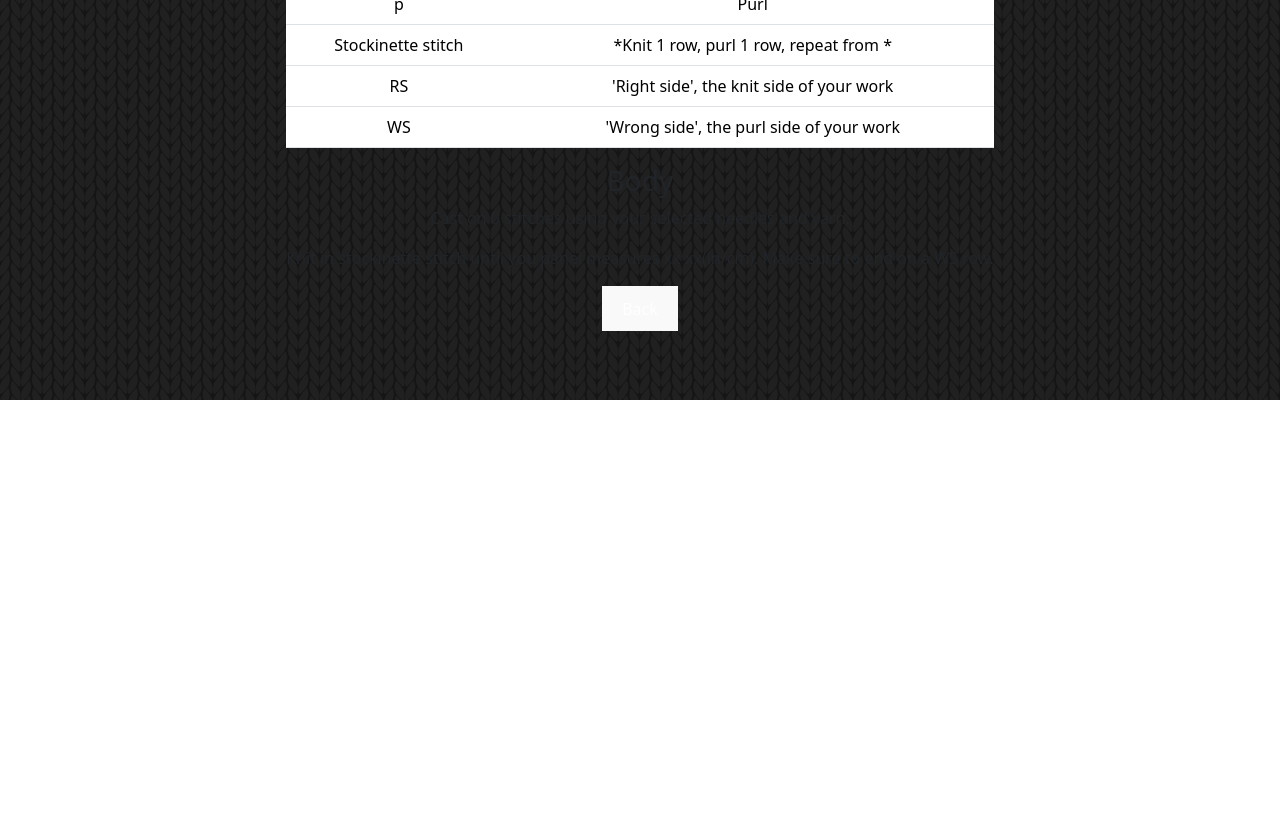
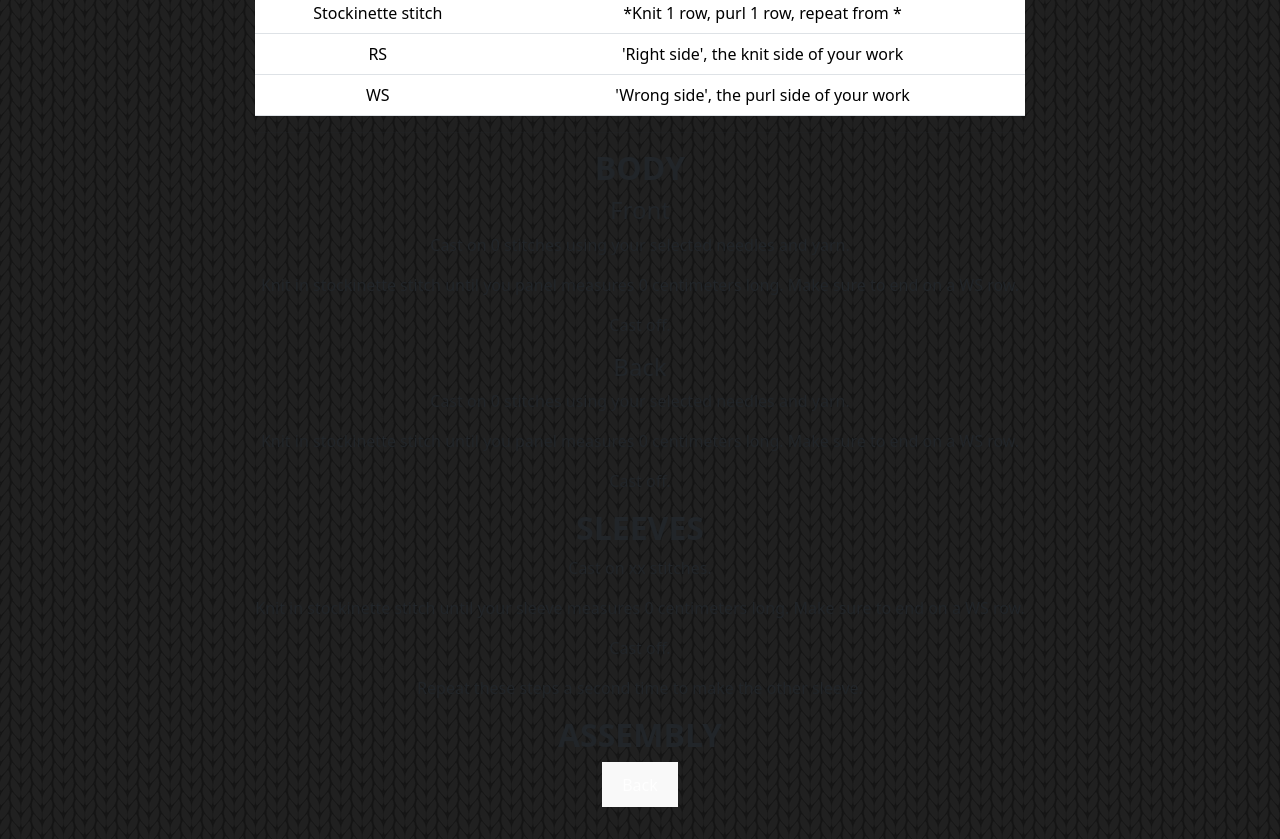
Before and after one commit to b-shearon/knit-app, a React (Vite) app: page /pattern in a window 1280 px wide. Shown: the part 400-1239 px from the top of the page. Before the commit the page ends 800 px from the top, so only its background shows below. Built offline with nearby package versions, Linux system fonts and the light colour scheme.

Commit message:
Added to final pattern calculations

```diff
--- a/src/App.jsx
+++ b/src/App.jsx
@@ -3,7 +3,7 @@ import Home from "./Home";
 import Measure from './Measure';
 import Pattern from './Pattern.jsx';
 import './App.css'
-import { useEffect, useState, useContext } from "react";
+import { useState, useContext } from "react";
 import {Routes, Route} from 'react-router-dom';
 import UnitsContext from "./contexts/UnitsContext.js";
 import ProgressBar from 'react-bootstrap/ProgressBar';
@@ -23,9 +23,9 @@ function App() {
 
   //User measurements
   const [chest, setChest] = useState(0);
+  const [length, setLength] = useState(0);
   const [neck, setNeck] = useState(0);
   const [armhole, setArmhole] = useState(0);
-  const [length, setLength] = useState(0);
   const [sleeve, setSleeve] = useState(0);
 
   return (
@@ -37,7 +37,7 @@ function App() {
           <Route path="/" element={<Home setProg = {setProg}/>}/>
           <Route path="/gauge" element={<Gauge setProg = {setProg} sts = {sts} setSts = {setSts} rows = {rows} setRows = {setRows}/>} />
           <Route path="/measure" element={<Measure units = {units} setProg = {setProg} chest = {chest} setChest = {setChest} neck = {neck} setNeck = {setNeck} armhole = {armhole} setArmhole = {setArmhole} length = {length} setLength = {setLength}/>} />
-          <Route path="/pattern" element={<Pattern setProg = {setProg} sts = {sts} rows = {rows} chest = {chest} neck = {neck} armhole = {armhole}/>}/>
+          <Route path="/pattern" element={<Pattern setProg = {setProg} sts = {sts} rows = {rows} chest = {chest} length = {length} neck = {neck} armhole = {armhole}/>}/>
         </Routes>
       </UnitsContext.Provider>
     </>
--- a/src/Gauge.jsx
+++ b/src/Gauge.jsx
@@ -1,7 +1,7 @@
 import { useContext } from "react";
 import Form from 'react-bootstrap/Form';
 import { Link } from 'react-router-dom';
-import { Card, Button, Col, Row } from "react-bootstrap";
+import { Col, Row } from "react-bootstrap";
 import UnitsContext from "./contexts/UnitsContext.js";
 
 export default function Gauge(props) {
--- a/src/Pattern.jsx
+++ b/src/Pattern.jsx
@@ -1,8 +1,11 @@
-import * as React from 'react';
+import UnitsContext from "./contexts/UnitsContext.js";
+import { useContext } from "react";
 import { Link } from 'react-router-dom';
-import './App.css'
 
 export default function Pattern(props) {
+
+  //Selected units to use throughout pattern
+  const selectedUnits = useContext(UnitsContext);
 
   //Set the users current progress through the questions
   props.setProg(100);
@@ -12,7 +15,7 @@ export default function Pattern(props) {
         <div>
             <h1 style={{marginTop: 70}}>Pattern</h1>
             <hr/>
-            <h3>Abbreviations</h3>
+            <h2>Abbreviations</h2>
             <table class="table">
               <thead>
                 <tr>
@@ -47,10 +50,41 @@ export default function Pattern(props) {
                 </tr>
               </tbody>
             </table>
+            <hr/>
 
-            <h3>Body</h3>
-            <p>Cast on {props.chest * props.sts} stitches using your selected needles and yarn.</p>
-            <p>Knit in stockinette stitch until you panel measures xx xx(in/cm). Make sure to end on a WS row.</p>
+            <h2 style = {{fontWeight: "bold"}}>BODY</h2>
+            <h4>Front</h4>
+            <p>Cast on {selectedUnits.units === "metric" ?
+                        Math.floor(props.chest * (props.sts / 10)) + " " :
+                        Math.floor(props.chest * (props.sts / 4)) + " "}
+               stitches using your selected needles and yarn.</p>
+            <p>Knit in stockinette stitch until you panel measures {selectedUnits.units === "metric" ?
+                        props.length + " centimeters " :
+                        props.length + " inches "
+                      }long. Make sure to end on a WS row.</p>
+            <p>Cast off.</p>
+
+            <h4>Back</h4>
+            <p>Cast on {selectedUnits.units === "metric" ?
+                        Math.floor(props.chest * (props.sts / 10)) + " " :
+                        Math.floor(props.chest * (props.sts / 4)) + " "}
+               stitches using your selected needles and yarn.</p>
+            <p>Knit in stockinette stitch until you panel measures {selectedUnits.units === "metric" ?
+                        props.length + " centimeters " :
+                        props.length + " inches "
+                      }long. Make sure to end on a WS row.</p>
+            <p>Cast off.</p>
+
+            <h2 style = {{fontWeight: "bold"}}>SLEEVES</h2>
+            <p>Cast on xx stitches.</p>
+            <p>Knit in stockinette stitch until your sleeve measures {selectedUnits.units === "metric" ?
+                        props.length + " centimeters " :
+                        props.length + " inches "
+                      }long. Make sure to end on a WS row.</p>
+            <p>Cast off.</p>
+            <p>Repeat these steps a second time to make the other sleeve.</p>
+
+            <h2 style = {{fontWeight: "bold"}}>ASSEMBLY</h2>
         </div>
 
 
```
